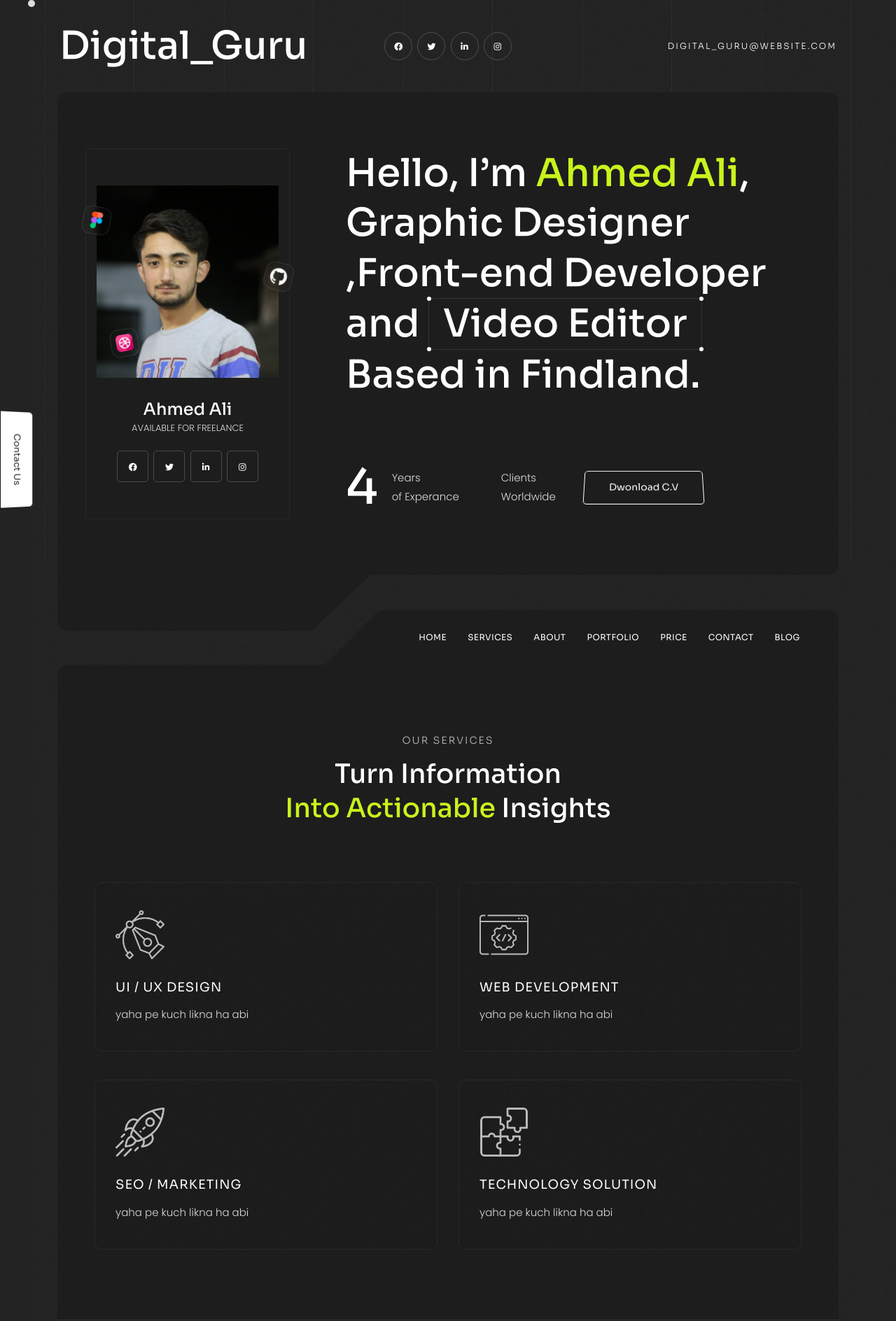
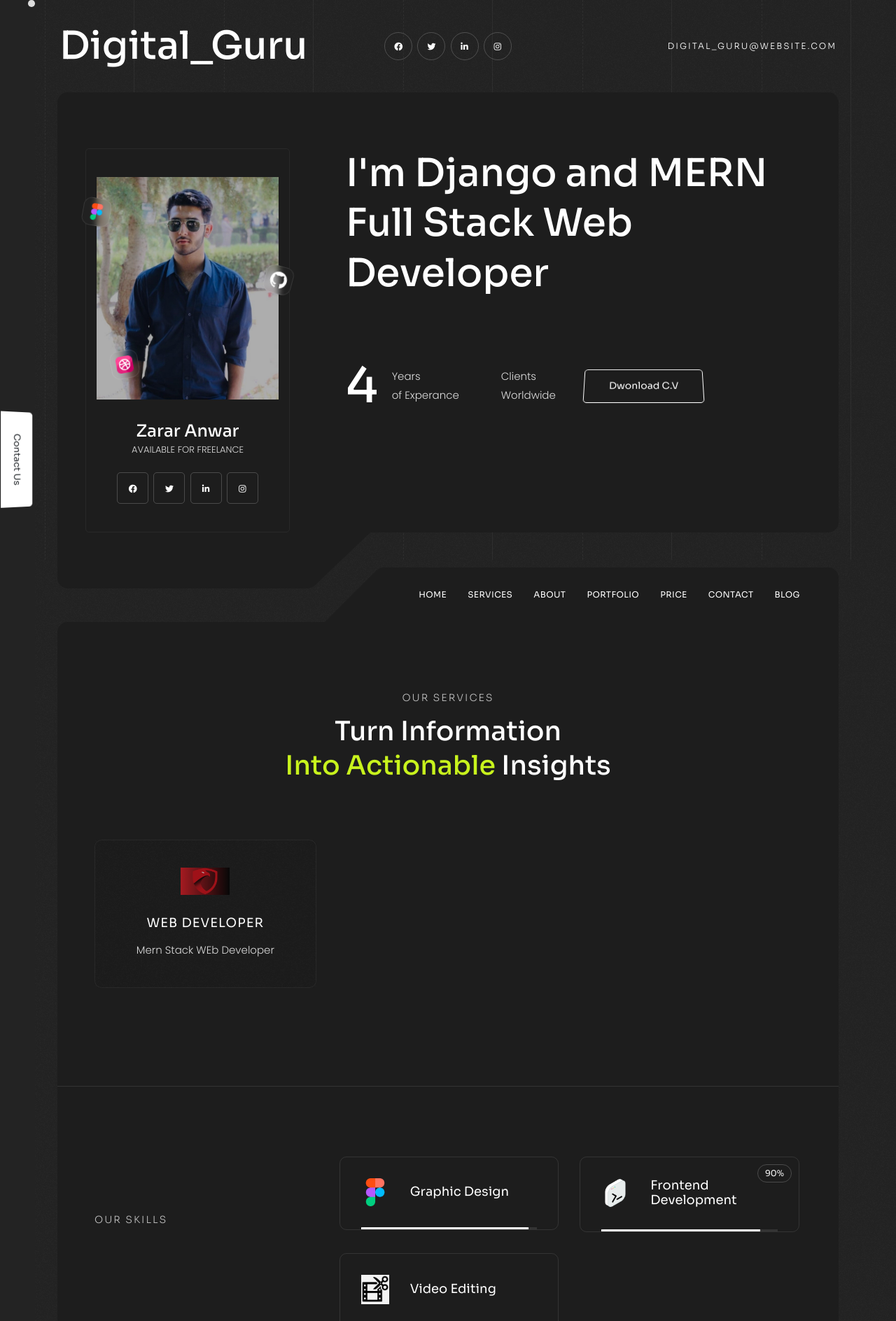
Before and after one commit to Wajahat-Infinity/portfolio, a Django app: page / in a window 1280 px wide. Shown: the top 1888 px of the page at 70% size. Run offline with Django 4.2, Linux system fonts and the light colour scheme; data comes from the database, SQL or seed files in the repository; both versions use the stored data as it was after the commit; some libraries are stand-ins or nearby versions.

Commit message:
FEAT:IMAGES,SERVICES,WEBSITE-CONTENT---DYNAMIC

```diff
--- a/website/models.py
+++ b/website/models.py
@@ -25,3 +25,28 @@ class Project(models.Model):
 
     def __str__(self):
         return self.name
+
+
+class Images(models.Model):
+    homeImage = models.ImageField(upload_to='images/website',null=True, blank=True)
+
+    def __str__(self):
+        return f' Id {self.id}'
+
+
+class WebsiteContent(models.Model):
+    user_name = models.CharField(max_length=50)
+    home_title = models.CharField(max_length=100)
+    years_exp = models.CharField(max_length=20)
+
+    def __str__(self):
+        return self.user_name
+
+
+class Services(models.Model):
+    title = models.CharField(max_length=50)
+    icon = models.ImageField(upload_to='images/serviceIcon',null=True, blank=True)
+    description = models.CharField(max_length=100)
+
+    def __str__(self):
+        return self.title
--- a/website/templates/website/home.html
+++ b/website/templates/website/home.html
@@ -14,7 +14,7 @@ Home
             <div class="cont valign">
                 <div class="full-width">
                     <div class="img">
-                        <img src="{% static 'assets/imgs/header/profile1.jpg' %}" alt=""/>
+                        <img src="{{ image.homeImage.url }}" alt="Add your Pic"/>
                         <span class="icon">
                     <img src="{% static 'assets/imgs/header/icon1.png' %}" alt=""/>
                   </span>
@@ -26,7 +26,7 @@ Home
                   </span>
                     </div>
                     <div class="info text-center mt-30">
-                        <h5>Ahmed Ali</h5>
+                        <h5>{{ content.user_name }}</h5>
                         <p class="fz-13 text-u">Available For Freelance</p>
                     </div>
                     <div class="social text-center mt-20">
@@ -40,15 +40,13 @@ Home
         </div>
         <div class="col-lg-8 content main-bg">
             <h1>
-                Hello, I’m <span class="main-color">Ahmed Ali</span>, Graphic
-                Designer ,Front-end Developer and
-                <span class="bord">Video Editor <i></i></span> Based in Findland.
+                {{ content.home_title}}
             </h1>
             <div class="stauts mt-80">
                 <div class="d-flex align-items-center">
                     <div class="mr-40">
                         <div class="d-flex align-items-center">
-                            <h2>4</h2>
+                            <h2>{{ content.years_exp}}  </h2>
                             <p>
                                 Years <br/>
                                 of Experance
@@ -134,46 +132,28 @@ Home
             </div>
         </div>
         <div class="row">
-            <div class="col-md-6">
+
+            {% if services %}
+
+            {% for service in services %}
+            <div class="col-md-4 text-center">
                 <div class="item mb-40">
                 <span class="icon-img-70 mb-30 opacity-7">
-                  <img src="{% static 'assets/imgs/serv-img/1.png' %}" alt=""/>
+                  <img src="{{ service.icon.url}}" alt=""/>
                 </span>
-                    <h6 class="text-u ls1 mb-15">UI / UX Design</h6>
-                    <p>yaha pe kuch likna ha abi</p>
+                    <h6 class="text-u ls1 mb-15">{{service.title}}</h6>
+                    <p>{{ service.description }}</p>
                     <div class="bord-color"></div>
                 </div>
             </div>
-            <div class="col-md-6">
-                <div class="item mb-40">
-                <span class="icon-img-70 mb-30 opacity-7">
-                  <img src="{% static 'assets/imgs/serv-img/2.png' %}" alt=""/>
-                </span>
-                    <h6 class="text-u ls1 mb-15">Web Development</h6>
-                    <p>yaha pe kuch likna ha abi</p>
-                    <div class="bord-color"></div>
-                </div>
+            {% endfor %}
+
+            {% else %}
+            <div class="col-lg-12 text-center">
+            <h5 class="alert alert-danger">NO SERVICES AVAILABLE</h5>
             </div>
-            <div class="col-md-6">
-                <div class="item sm-mb40">
-                <span class="icon-img-70 mb-30 opacity-7">
-                  <img src="{% static 'assets/imgs/serv-img/3.png' %}" alt=""/>
-                </span>
-                    <h6 class="text-u ls1 mb-15">SEO / Marketing</h6>
-                    <p>yaha pe kuch likna ha abi</p>
-                    <div class="bord-color"></div>
-                </div>
-            </div>
-            <div class="col-md-6">
-                <div class="item">
-                <span class="icon-img-70 mb-30 opacity-7">
-                  <img src="{% static 'assets/imgs/serv-img/4.png' %}" alt=""/>
-                </span>
-                    <h6 class="text-u ls1 mb-15">Technology Solution</h6>
-                    <p>yaha pe kuch likna ha abi</p>
-                    <div class="bord-color"></div>
-                </div>
-            </div>
+            {% endif %}
+
         </div>
     </div>
 
--- a/website/views.py
+++ b/website/views.py
@@ -1,6 +1,6 @@
 from django.views.generic import TemplateView, DetailView
 
-from website.models import Project, Blog
+from website.models import Project, Blog, Images, WebsiteContent, Services
 
 
 class Home(TemplateView):
@@ -8,8 +8,12 @@ class Home(TemplateView):
 
     def get_context_data(self, **kwargs):
         context = super().get_context_data()
-        context['projects']=Project.objects.all()
-        context['blogs']=Blog.objects.all()
+        context['projects'] = Project.objects.all()
+        context['blogs'] = Blog.objects.all()
+        context['image'] = Images.objects.get(id=1)
+        context['content'] = WebsiteContent.objects.get(id=1)
+        context['services'] = Services.objects.all()
+
 
         return context
 
```
Also changed, not shown: website/admin.py (+16 -1 lines), db.sqlite3, website/media/IMG_20230828_111056.jpg (added), website/media/IMG_20230828_111056_GdC2JDg.jpg (added), website/media/IMG_20230828_111056_OmwNxb6.jpg (added), website/media/IMG_20230828_111056_veBzB2G.jpg (added), website/media/images/serviceIcon/Screenshot_2023-08-21_17-02-27.png (added), website/migrations/0002_images.py (added), website/migrations/0003_websitecontent.py (added), website/migrations/0004_services_alter_images_homeimage.py (added).
